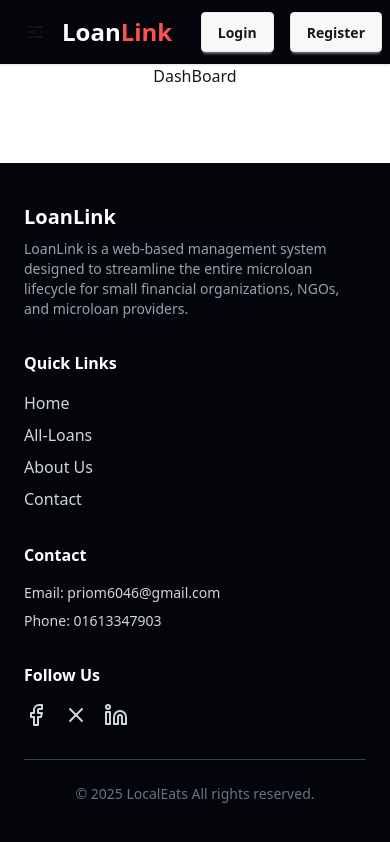
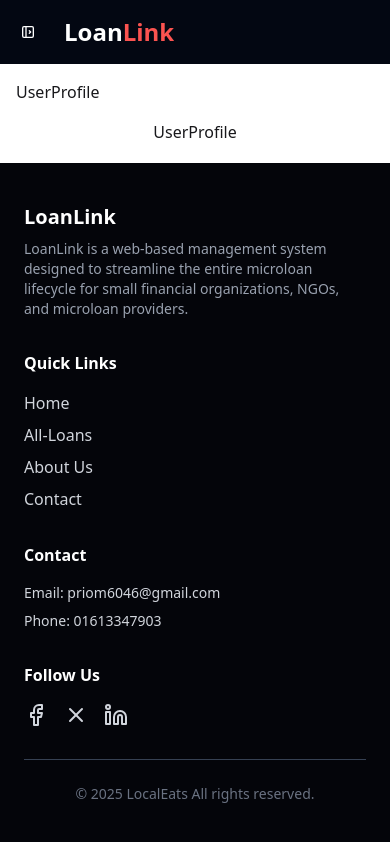
Before and after one commit to priom125/LoanLink, a React (Vite) app: page /dashboard in a window 390 px wide. Built offline with nearby package versions, Linux system fonts and the light colour scheme; no server answers.

Commit message:
dashboard ui done for user

```diff
--- /dev/null
+++ b/src/Components/DasbaordSideBar.jsx
@@ -0,0 +1,70 @@
+import React from "react";
+import { NavLink, Outlet } from "react-router";
+import { HandCoins, Home, User } from "lucide-react";
+
+function DasbaordSideBar() {
+  return (
+<div className="drawer lg:drawer-open">
+  <input id="my-drawer-4" type="checkbox" className="drawer-toggle" />
+  <div className="drawer-content">
+    {/* Navbar */}
+    <nav className="navbar w-full bg-gray-950 text-white">
+      <label htmlFor="my-drawer-4" aria-label="open sidebar" className="btn btn-square btn-ghost">
+        {/* Sidebar toggle icon */}
+        <svg xmlns="http://www.w3.org/2000/svg" viewBox="0 0 24 24" strokeLinejoin="round" strokeLinecap="round" strokeWidth="2" fill="none" stroke="currentColor" className="my-1.5 inline-block size-4"><path d="M4 4m0 2a2 2 0 0 1 2 -2h12a2 2 0 0 1 2 2v12a2 2 0 0 1 -2 2h-12a2 2 0 0 1 -2 -2z"></path><path d="M9 4v16"></path><path d="M14 10l2 2l-2 2"></path></svg>
+      </label>
+      <div className="px-4">
+        <NavLink to="/" className="font-bold text-white text-2xl">
+                  Loan<span className="text-[#fb5350]">Link</span>
+                </NavLink>
+      </div>
+    </nav>
+    {/* Page content here */}
+    <div className="p-4">
+        <Outlet />
+    </div>
+  </div>
+
+  <div className="drawer-side is-drawer-close:overflow-visible">
+    <label htmlFor="my-drawer-4" aria-label="close sidebar" className="drawer-overlay"></label>
+    <div className="flex min-h-full flex-col items-start bg-gray-900 text-white is-drawer-close:w-14 is-drawer-open:w-64">
+      {/* Sidebar content here */}
+      <ul className="menu w-full grow">
+        {/* List item */}
+        <li>
+          <NavLink to="/">
+          <button className="is-drawer-close:tooltip is-drawer-close:tooltip-right" data-tip="Homepage">
+            {/* Home icon */}
+            <Home className="my-1.5 inline-block size-4" />
+            <span className="is-drawer-close:hidden">Home</span>
+          </button>
+          </NavLink>
+        </li>
+        <li>
+          <NavLink to="/dashboard/my-profile">
+          <button className="is-drawer-close:tooltip is-drawer-close:tooltip-right" data-tip="Homepage">
+            {/* Home icon */}
+            <User className="my-1.5 inline-block size-4" />
+            <span className="is-drawer-close:hidden">My Profile</span>
+          </button>
+          </NavLink>
+        </li>
+
+        {/* List item */}
+        <li>
+          <NavLink to="/dashboard/my-loan">
+            <button className="is-drawer-close:tooltip is-drawer-close:tooltip-right" data-tip="Settings">
+            {/* Settings icon */}
+            <HandCoins className="my-1.5 inline-block size-4" />
+            <span className="is-drawer-close:hidden">My Loan</span>
+          </button>
+          </NavLink>
+        </li>
+      </ul>
+    </div>
+  </div>
+</div>
+  );
+}
+
+export default DasbaordSideBar;
--- /dev/null
+++ b/src/Layouts/DashboardLauout.jsx
@@ -0,0 +1,25 @@
+import React from 'react'
+import { Outlet, useNavigation } from 'react-router';
+import Footer from '../Components/Footer';
+import Loading from '../Pages/Loading';
+import { ToastContainer } from 'react-toastify';
+import DasbaordSideBar from '../Components/DasbaordSideBar';
+
+function DashboardLauout() {
+
+     const navigation = useNavigation();
+
+  const isLoading = navigation.state === "loading";
+  return (
+    <div className="flex flex-col min-h-screen">
+     <DasbaordSideBar/>
+
+      <div className="flex-1  mx-auto">{isLoading ? <Loading /> : <Outlet />}</div>
+      <ToastContainer position="top-center" autoClose={5000} />
+
+     <Footer/>
+      </div>
+  )
+}
+
+export default DashboardLauout
--- a/src/Pages/DashBoard.jsx
+++ b/src/Pages/DashBoard.jsx
@@ -2,7 +2,7 @@ import React from 'react'
 
 function DashBoard() {
   return (
-    <div>DashBoard</div>
+    <div></div>
   )
 }
 
--- /dev/null
+++ b/src/Pages/MyLoanByUser.jsx
@@ -0,0 +1,9 @@
+import React from 'react'
+
+function MyLoanByUser() {
+  return (
+    <div>MyLoanByUser</div>
+  )
+}
+
+export default MyLoanByUser
--- /dev/null
+++ b/src/Pages/UserProfile.jsx
@@ -0,0 +1,9 @@
+import React from 'react'
+
+function UserProfile() {
+  return (
+    <div>UserProfile</div>
+  )
+}
+
+export default UserProfile
--- a/src/Routes/Routes.jsx
+++ b/src/Routes/Routes.jsx
@@ -14,6 +14,9 @@ import Loading from "../Pages/Loading";
 import DashBoard from "../Pages/DashBoard";
 import ViewDetailsPage from "../Pages/ViewDetailsPage";
 import ProtectedRoute from "./ProtectedRoutes";
+import DashboardLauout from "../Layouts/DashboardLauout";
+import MyLoanByUser from "../Pages/MyLoanByUser";
+import UserProfile from "../Pages/UserProfile";
 
 const router = createBrowserRouter([
   {
@@ -66,10 +69,6 @@ const router = createBrowserRouter([
         },
         hydrateFallbackElement: <Loading />,
       },
-      {
-        path: "/dashboard",
-        element: <DashBoard />,
-      },
     ],
   },
   {
@@ -87,6 +86,31 @@ const router = createBrowserRouter([
       },
     ],
   },
+  {
+    path: "/dashboard",
+    element: <DashboardLauout />,
+    children: [
+      // Default route for /dashboard -> show My Profile
+      {
+        index: true,
+        element: <UserProfile />,
+      },
+      // explicit child routes (relative paths)
+      {
+        path: "my-profile",
+        element: <UserProfile />,
+      },
+      {
+        path: "my-loan",
+        element: <MyLoanByUser />,
+      },
+      // keep the old dashboard overview (optional)
+      {
+        path: "overview",
+        element: <DashBoard />,
+      },
+    ],
+  },
 ]);
 
 export default router;
```
